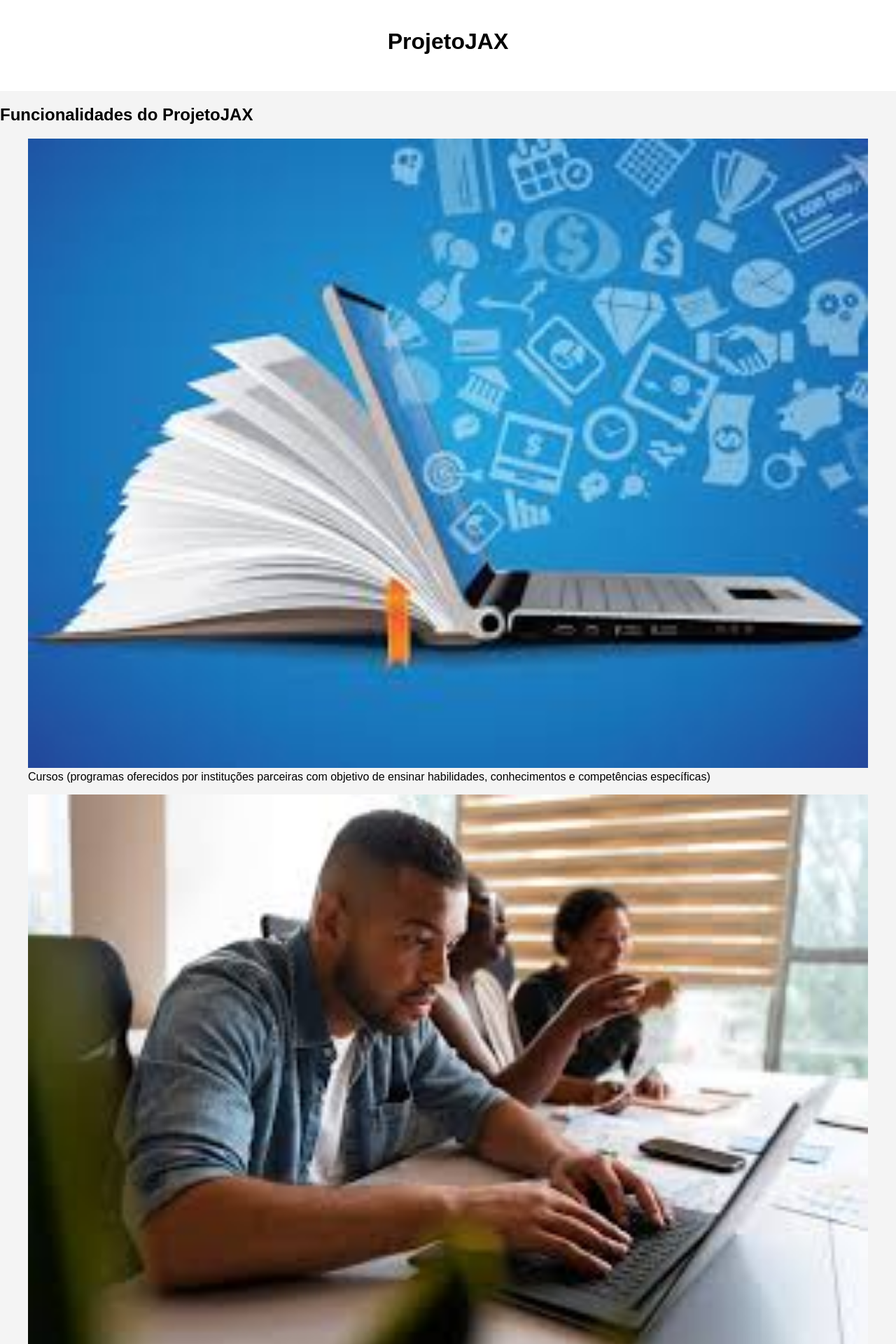
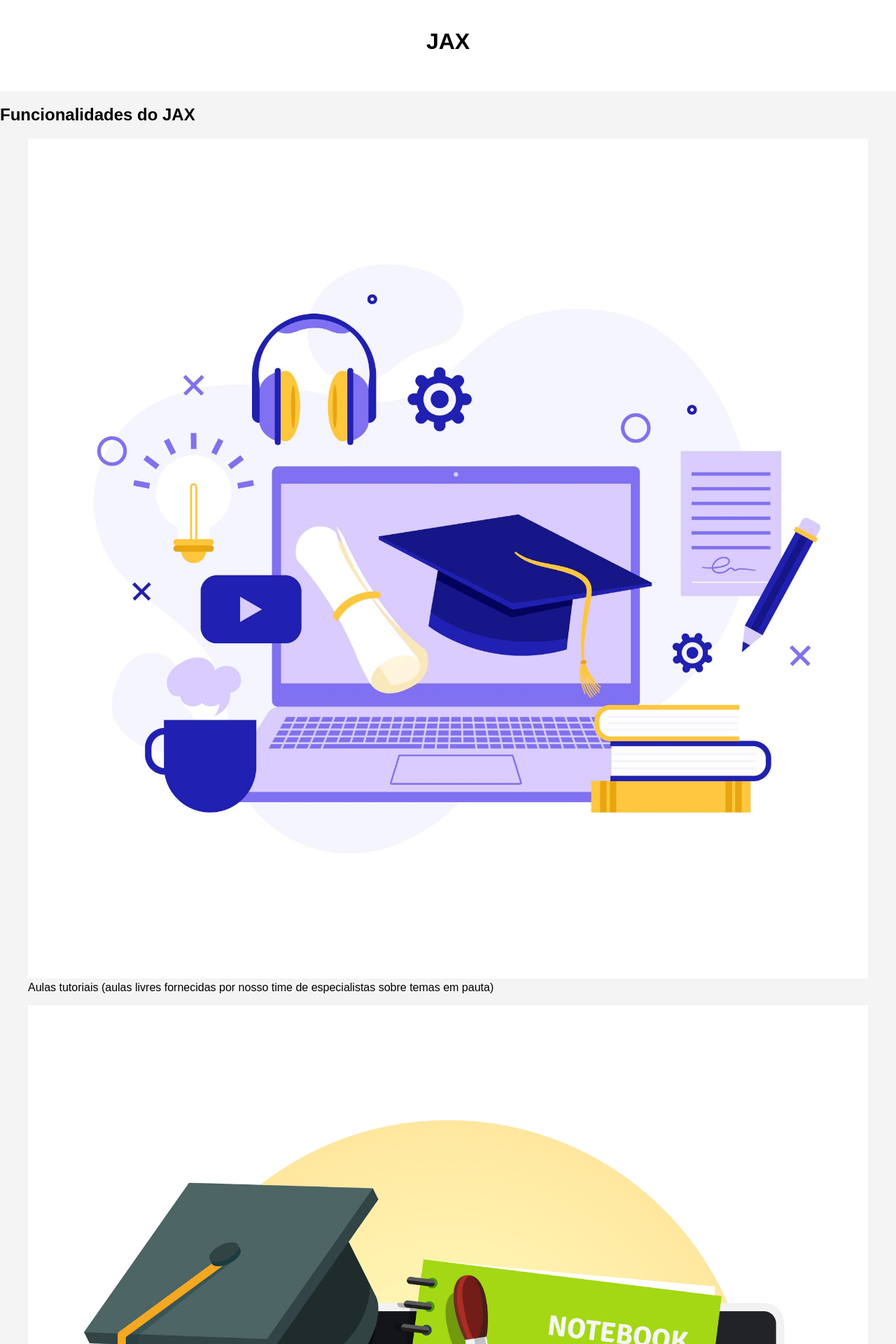
Before and after one commit to luizesquivel05/projeto_jax, a Flask app: page /funcionalidades in a window 1280 px wide. Shown: the top 1920 px of the page at 70% size. Run offline with Flask 3, Linux system fonts and the light colour scheme.

Commit message:
atualizando funcionalidades do JAX

```diff
--- a/app/templates/base.html
+++ b/app/templates/base.html
@@ -5,24 +5,24 @@
     <meta name="viewport" content="width=device-width, initial-scale=1.0">
     <title>
         {% if title %}
-            ProjetoJAX | {{ title }}
+            JAX | {{ title }}
         {% else %}
-            ProjetoJAX
+            JAX
         {% endif %}
     </title>
 
     <meta charset="UTF-8">
     <meta name="google-site-verification" content="OoaVt6jNPKKCO9AiGsIeFX3_muqcrkHbLgRui2LYSRg" />
-    <meta name="description" content="O ProjetoJAX capacita e empodera jovens para o mercado digital, oferecendo oportunidades e mudanças para o futuro.">
-    <meta name="keywords" content="ProjetoJAX, jovens, capacitação digital, mercado de trabalho, educação, tecnologia, inovação">
+    <meta name="description" content="O JAX capacita e empodera jovens para o mercado digital, oferecendo oportunidades e mudanças para o futuro.">
+    <meta name="keywords" content="JAX, jovens, capacitação digital, mercado de trabalho, educação, tecnologia, inovação">
     <meta name="author" content="Projeto JAX">
-    <meta property="og:title" content="ProjetoJAX | Transformando o Futuro dos Jovens">
+    <meta property="og:title" content="JAX | Transformando o Futuro dos Jovens">
     <meta property="og:description" content="Capacitação digital e mercado de trabalho para jovens. Projeto JAX: empoderamento e oportunidades para o futuro.">
     <meta property="og:image" content="https://jax-website.onrender.com/statics/images/logo_jax.png">
     <meta property="og:url" content="https://jax-website.onrender.com/">
     <meta property="og:type" content="website">
     <meta name="twitter:card" content="summary_large_image">
-    <meta name="twitter:title" content="ProjetoJAX | Transformando o Futuro dos Jovens">
+    <meta name="twitter:title" content="JAX | Transformando o Futuro dos Jovens">
     <meta name="twitter:description" content="Empoderamento e capacitação digital para jovens no mercado de trabalho.">
     <meta name="twitter:image" content="https://jax-website.onrender.com/statics/images/logo_jax.png">
     <link rel="icon" href="{{ url_for('static', filename='images/logo_jax.jpg') }}">
@@ -34,7 +34,7 @@
 </head>
 <body>
     <header>
-        <h1 id="logo">ProjetoJAX</h1>
+        <h1 id="logo">JAX</h1>
         <nav id="navbar" class="hidden">
             <ul>
                 <li><a href="{{ url_for('main.home') }}">Home</a></li>
--- a/app/templates/funcionalidades.html
+++ b/app/templates/funcionalidades.html
@@ -4,25 +4,34 @@
 
 <div id="funcionalidade_jax">
     <h2 id="titulo_funcionalidade">
-        Funcionalidades do ProjetoJAX
+        Funcionalidades do JAX
     </h2>
 
     <figure class="funcionalidadesfigure ativa" id="funcionalidade1">
-        <img src="{{ url_for('static', filename='images/funcionalidades/cursos_jax.png') }}" alt="Cursos do ProjetoJAX" class="funcionalidades_img">
+        <img src="{{ url_for('static', filename='images/funcionalidades/aulaslives_jax.jpg') }}" alt="Aulas livres do JAX" class="funcionalidades_img">
+        <figcaption>Aulas tutoriais (aulas livres fornecidas por nosso time de especialistas sobre temas em pauta)</figcaption>
+    </figure>
+    <figure class="funcionalidadesfigure" id="funcionalidade2">
+        <img src="{{ url_for('static', filename='images/funcionalidades/portalresumos_jax.jpg') }}" alt="Bootcamps do JAX" class="funcionalidades_img">
+        <figcaption>Painel de resumos (um lugar para publicar resumos e exercícios realizados ao longo das aulas)</figcaption>
+    </figure>
+
+    <!-- <figure class="funcionalidadesfigure ativa" id="funcionalidade1">
+        <img src="{{ url_for('static', filename='images/funcionalidades/cursos_jax.png') }}" alt="Cursos do JAX" class="funcionalidades_img">
         <figcaption>Cursos (programas oferecidos por instituções parceiras com objetivo de ensinar habilidades, conhecimentos e competências específicas)</figcaption>
     </figure>
     <figure class="funcionalidadesfigure" id="funcionalidade2">
-        <img src="{{ url_for('static', filename='images/funcionalidades/bootcamps_jax.png') }}" alt="Bootcamps do ProjetoJAX" class="funcionalidades_img">
+        <img src="{{ url_for('static', filename='images/funcionalidades/bootcamps_jax.png') }}" alt="Bootcamps do JAX" class="funcionalidades_img">
         <figcaption>Bootcamps (trilhas de ensinamento, formada por sequência de cursos e desafios para formar estudantes em áreas específicas)</figcaption>
-    </figure>
+    </figure> -->
     <figure class="funcionalidadesfigure" id="funcionalidade3">
-        <img src="{{ url_for('static', filename='images/funcionalidades/minigames_jax.png') }}" alt="Minigames do ProjetoJAX" class="funcionalidades_img">
-        <figcaption>Minigames Pixelados (jogos eletrônicas que utilizam pixel art, com aparência retrô e simplificada)</figcaption>
-    </figure>
-    <figure class="funcionalidadesfigure" id="funcionalidade4">
-        <img src="{{ url_for('static', filename='images/funcionalidades/foruns_jax.png') }}" alt="Foruns do ProjetoJAX" class="funcionalidades_img">
+        <img src="{{ url_for('static', filename='images/funcionalidades/foruns_jax.png') }}" alt="Foruns do JAX" class="funcionalidades_img">
         <figcaption>Fóruns Onlines (plataformas de discussão na internet onde pessoas com interesses comuns podem se reunir para trocar informações, ideias e opiniões)</figcaption>
     </figure>
+    <!-- <figure class="funcionalidadesfigure" id="funcionalidade4">
+        <img src="{{ url_for('static', filename='images/funcionalidades/minigames_jax.png') }}" alt="Minigames do JAX" class="funcionalidades_img">
+        <figcaption>Minigames Pixelados (jogos eletrônicas que utilizam pixel art, com aparência retrô e simplificada)</figcaption>
+    </figure> -->
 
 </div>
 
--- a/app/templates/historia.html
+++ b/app/templates/historia.html
@@ -9,13 +9,13 @@
     <h4 id="descricao_historia">
         <ul id="historia_lista">
             <li>
-                A ideia do ProjetoJAX começou em 2022, como uma ideia vaga e sem especificações.
+                A ideia do JAX começou em 2022, como uma ideia vaga e sem especificações.
             </li>
             <li>
                 Os sócios foram entrando, a equipe cresceu.
             </li>
             <li>
-                Hoje o ProjetoJAX está atuando para mudar o mundo tanto pelo lado pessoal como profissional.
+                Hoje o JAX está atuando para mudar o mundo tanto pelo lado pessoal como profissional.
             </li>
         </ul>
     </h4>
--- a/app/templates/sobre.html
+++ b/app/templates/sobre.html
@@ -1,7 +1,7 @@
 {% extends 'base.html' %}
 
 {% block content %}
-<h1>Sobre o ProjetoJAX</h1>
+<h1>Sobre o JAX</h1>
 
 <div id="objetivo_jax">
     <h2 id="titulo_objetivo">
@@ -16,7 +16,7 @@
 
 <div id="contexto_jax">
     <h2 id="titulo_contexto">
-        Contexto do ProjetoJAX
+        Contexto do JAX
     </h2>
     <h4 id="descricao_contexto">
         <ul>
@@ -28,7 +28,7 @@
 
 <div id="principios_jax">
     <h2 id="titulo_principios">
-        Princípios norteadores do ProjetoJAX
+        Princípios norteadores do JAX
     </h2> <br>
     <div class="triangulo">
         <div class="educacao">EDUCAÇÃO</div>
```
Also changed, not shown: app/static/images/funcionalidades/aulaslives_jax.jpg (added), app/static/images/funcionalidades/portalresumos_jax.jpg (added), app/static/styles/styles.css (line endings or trailing spaces), readme.md.
